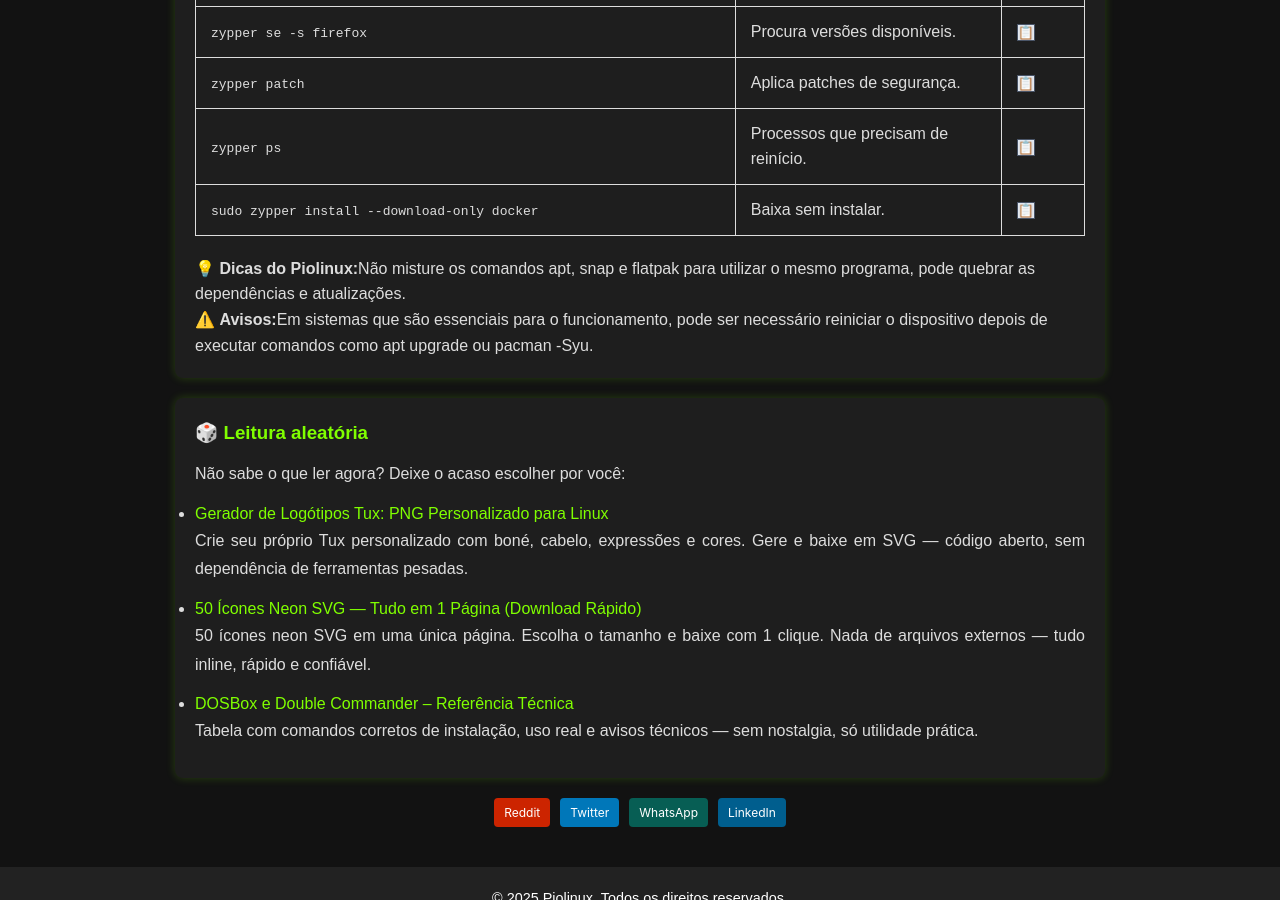
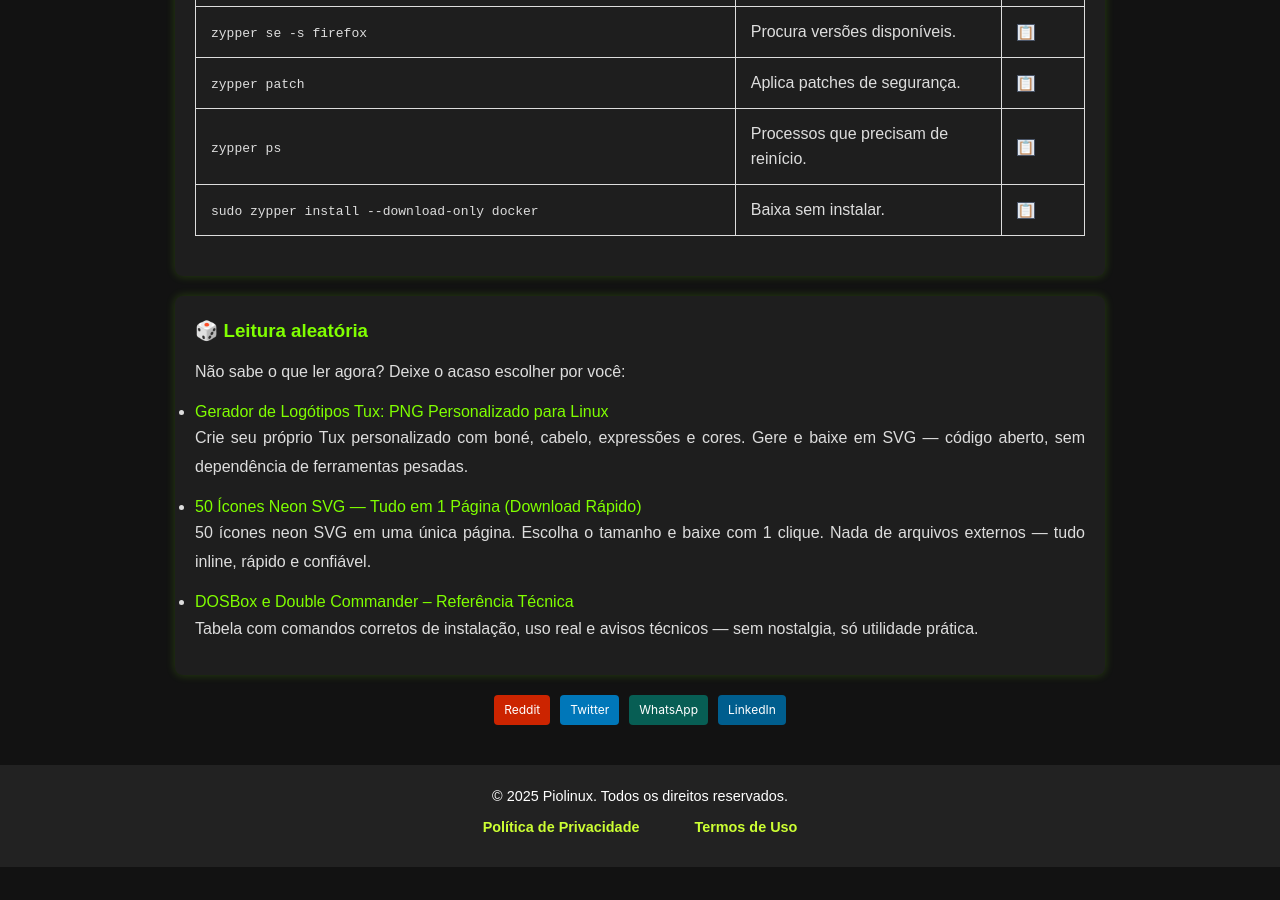
Before and after one commit to Piolinux/piolinux-site, a Jekyll site: the page built from _pages/_comandos/gerenciamento-de-pacotes.md, in a window 1280 px wide and 900 px high, scrolled down 4624 px. Built offline with Jekyll 4.4.1, drawn with Linux system fonts in a browser that asks for light colours; after the commit the page ends 5491 px from its top, so only the background shows below that.

Commit message:
Update gerenciamento-de-pacotes.md

```diff
--- a/_pages/_comandos/gerenciamento-de-pacotes.md
+++ b/_pages/_comandos/gerenciamento-de-pacotes.md
@@ -488,13 +488,7 @@ function filtrarLinhas(termo) {
 
 
 
-<div class="dica-final">
-  💡 <strong>Dicas do Piolinux:</strong>Não misture os comandos apt, snap e
-flatpak para utilizar o mesmo programa, pode quebrar as dependências e atualizações.
-</div>
-<div class="aviso-final">
-  ⚠️ <strong>Avisos:</strong>Em sistemas que são essenciais para o funcionamento, pode ser necessário reiniciar o dispositivo depois de executar comandos como apt upgrade ou pacman -Syu.
-</div>
+
 
 
 
```
